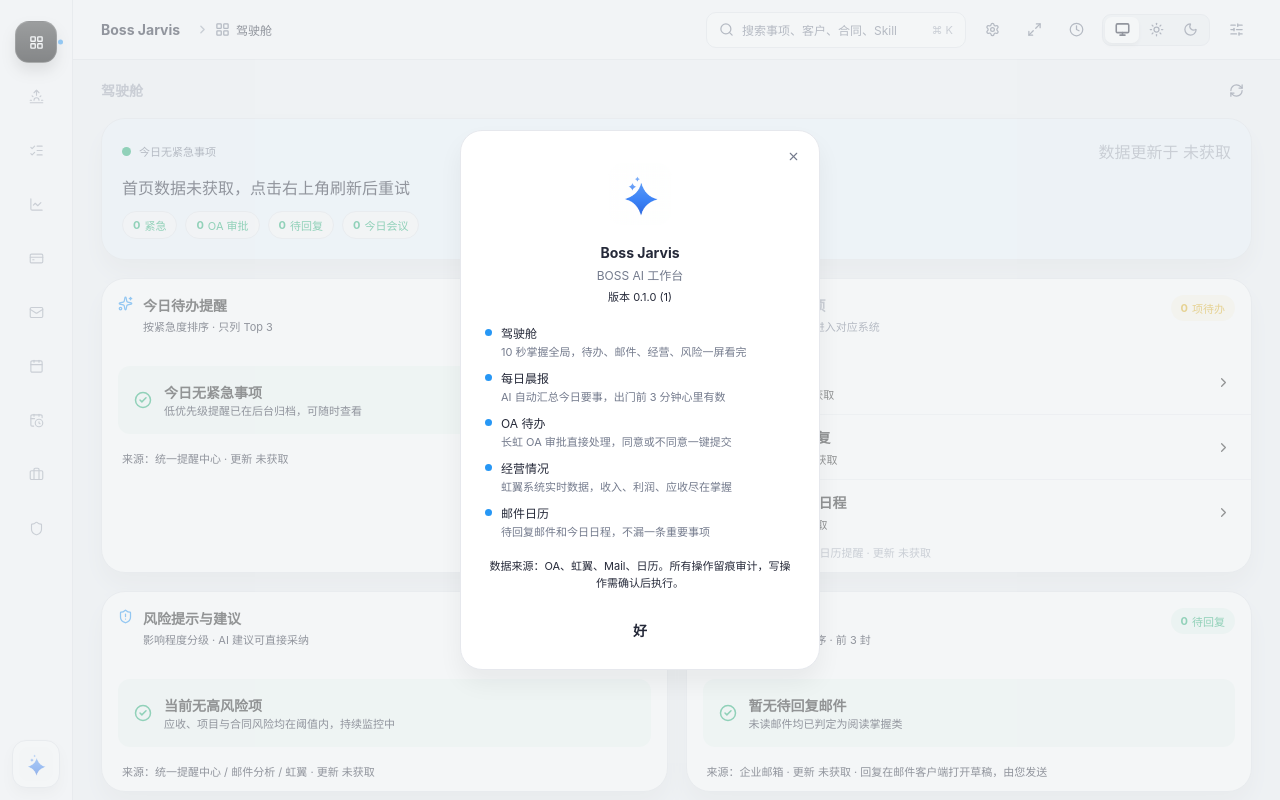
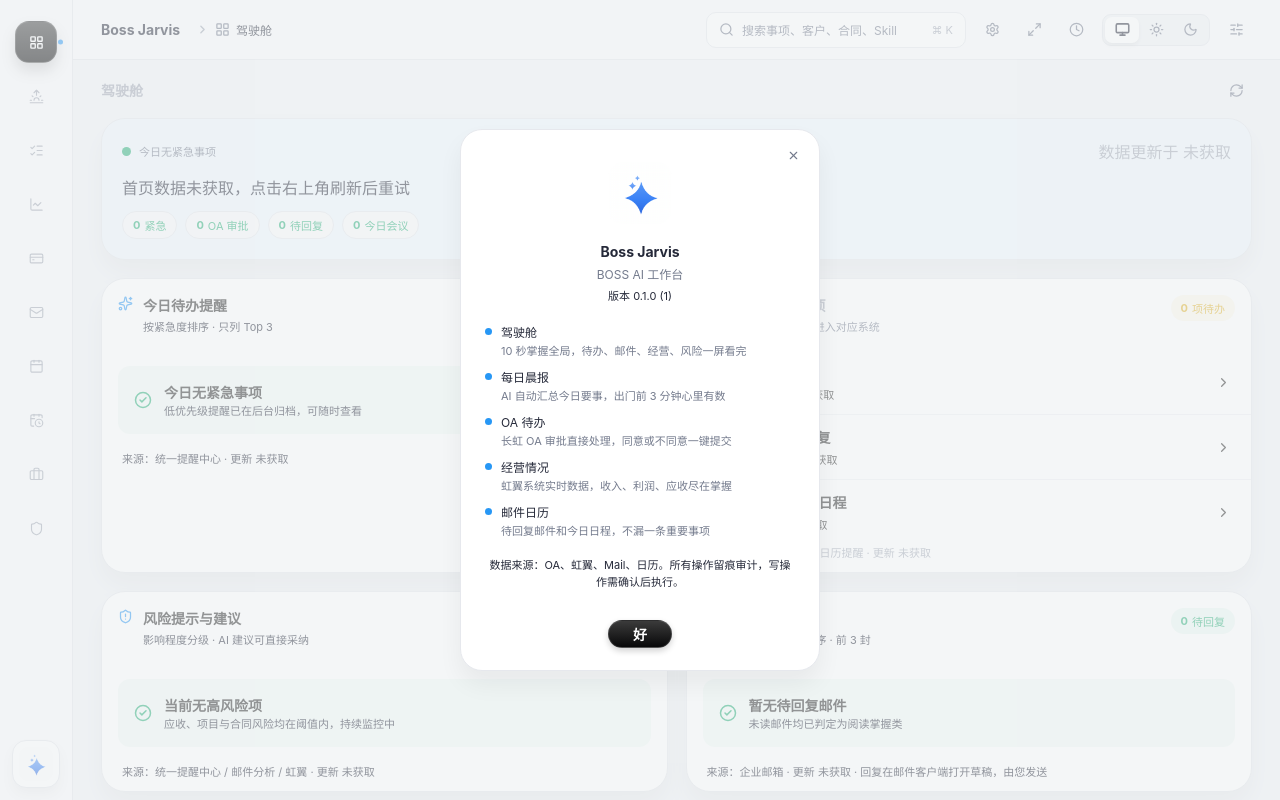
Before and after one commit to chenguoyin/boss-jarvis, a React (Vite) app: page / in a window 1280 px wide. Both pictures are taken after a click on the button 36 px from the left and 764 px from the top of the page. Built offline with nearby package versions, Linux system fonts and the light colour scheme.

Commit message:
fix: 关于弹窗好按钮复刻胶囊样式

```diff
--- a/src/styles/components.css
+++ b/src/styles/components.css
@@ -2185,10 +2185,19 @@
 }
 
 .jv-about-ok {
-  min-height: 34px;
-  margin-top: 16px;
-  padding: 0 28px;
+  width: 64px;
+  height: 28px;
+  margin-top: 24px;
   cursor: pointer;
+  color: var(--jv-fixed-white);
+  background: linear-gradient(
+    to bottom,
+    var(--jv-nav-active-a),
+    var(--jv-nav-active-b)
+  );
+  border: 1px solid var(--jv-stroke-white-14);
+  border-radius: var(--jv-radius-pill);
+  box-shadow: var(--jv-shadow-about-ok);
 }
 
 /* ---------- 首页模块自定义 ---------- */
--- a/src/styles/tokens.css
+++ b/src/styles/tokens.css
@@ -45,6 +45,8 @@
   --jv-nav-active-b: #080809;
   --jv-nav-active-fg: #ffffff;
   --jv-nav-active-stroke: rgba(255, 255, 255, 0.17);
+  --jv-stroke-white-14: rgba(255, 255, 255, 0.14);
+  --jv-shadow-about-ok: 0 3px 6px rgba(0, 0, 0, 0.18);
 
   /* 字号：默认值，运行时由 config.ts 依据用户配置覆盖 */
   --jv-fs-title: 14px;
@@ -128,5 +130,8 @@
   --jv-nav-active-fg: #ffffff;
   --jv-nav-active-stroke: rgba(255, 255, 255, 0.17);
 
+  --jv-stroke-white-14: rgba(255, 255, 255, 0.14);
+  --jv-shadow-about-ok: 0 3px 6px rgba(0, 0, 0, 0.18);
+
   color-scheme: dark;
 }
```
